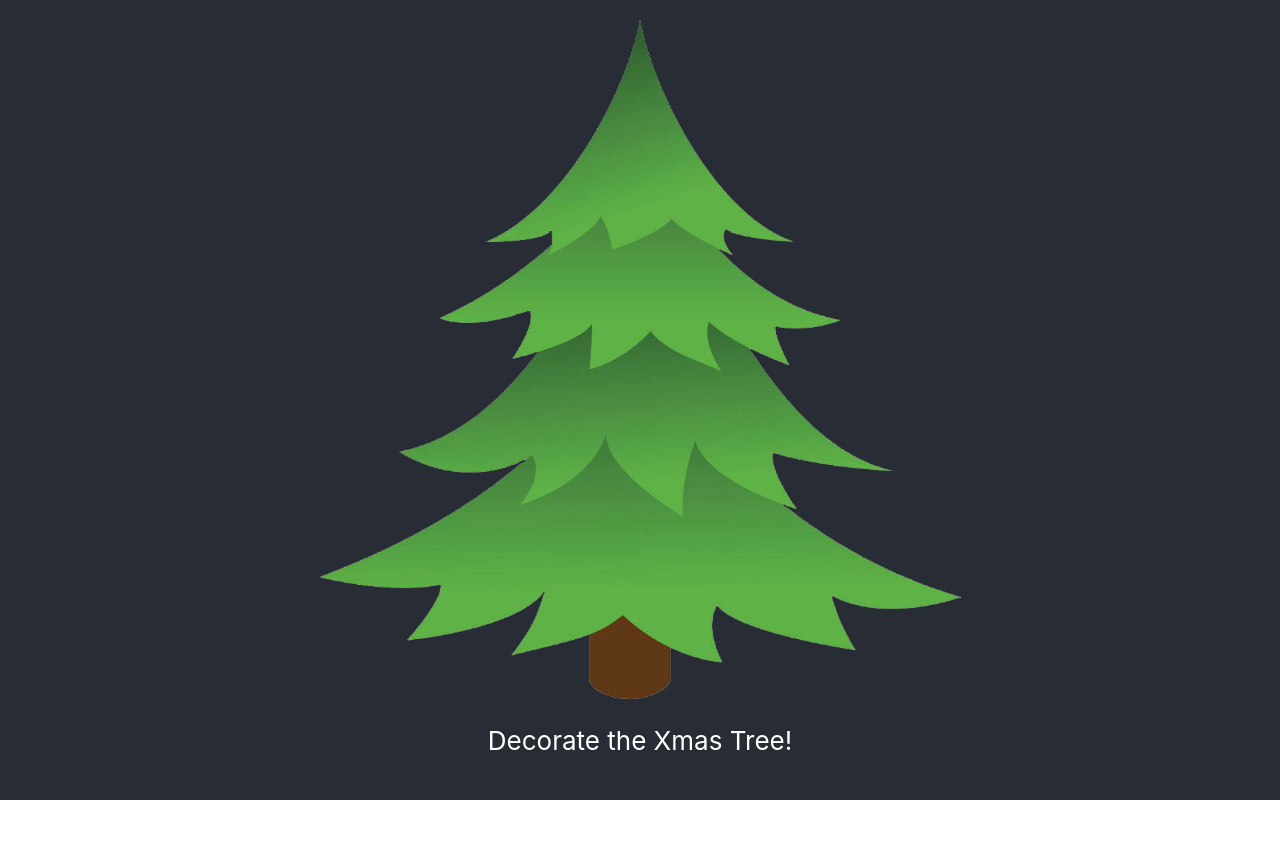
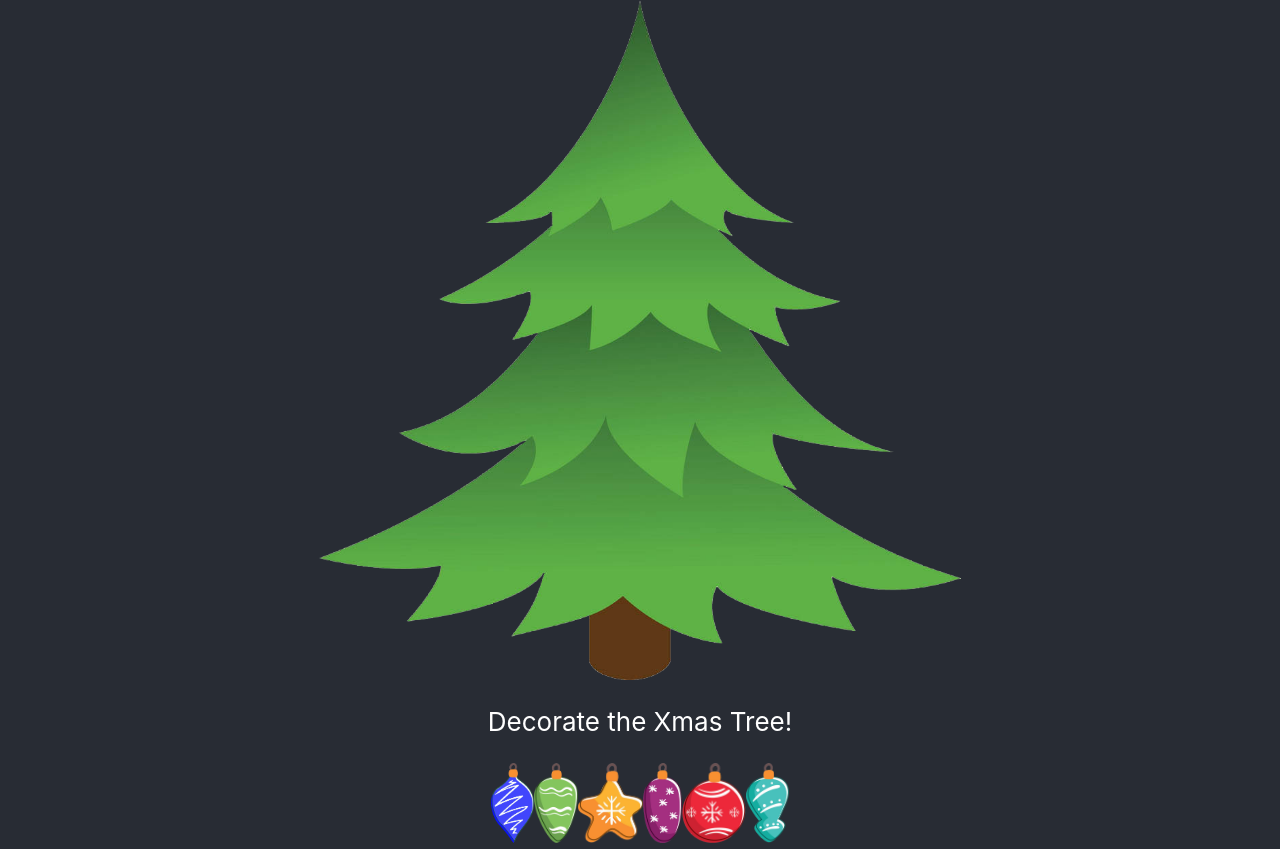
Before and after one commit to Feliz-NaviHack/ohxmastree, a React (Create React App) app: page / in a window 1280 px wide. Before the commit the page ends 800 px from the top, so only its background shows below. Built offline with nearby package versions, Linux system fonts and the light colour scheme.

Commit message:
Added separate decoration images, added to page within div, some CSS

```diff
--- a/src/App.css
+++ b/src/App.css
@@ -22,3 +22,7 @@
 .xmastree {
   height:85vh;
 }
+
+.decorations {
+  height:10vh;
+}
--- a/src/App.js
+++ b/src/App.js
@@ -1,4 +1,11 @@
 import logo from './images/christmas-tree-vector-transparent-bg.png';
+import blue from './images/decoration_blue.png';
+import green from './images/decoration_green.png';
+import orange from './images/decoration_orange.png';
+import purple from './images/decoration_purple.png';
+import red from './images/decoration_red.png';
+import turquoise from './images/decoration_turquoise.png';
+
 import './App.css';
 
 function App() {
@@ -9,7 +16,14 @@ function App() {
         <p>
           Decorate the Xmas Tree!
         </p>
-
+        <div id="decorationsbox">
+        <img src={blue} id = "blue" className="decorations" alt = "Xmas Decoration" />
+        <img src={green} id = "green" className="decorations" alt = "Xmas Decoration" />
+        <img src={orange} id = "orange" className="decorations" alt = "Xmas Decoration" />
+        <img src={purple} id = "purple" className="decorations" alt = "Xmas Decoration" />
+        <img src={red} id = "red" className="decorations" alt = "Xmas Decoration" />
+        <img src={turquoise} id = "turquoise" className="decorations" alt = "Xmas Decoration" />
+        </div>
       </header>
     </div>
   );
```
